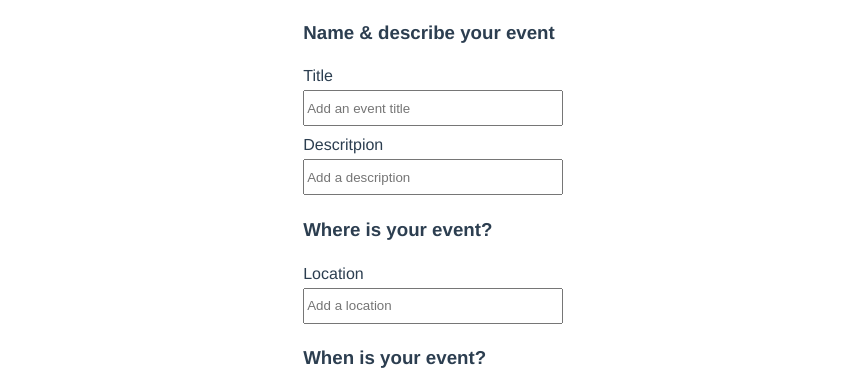
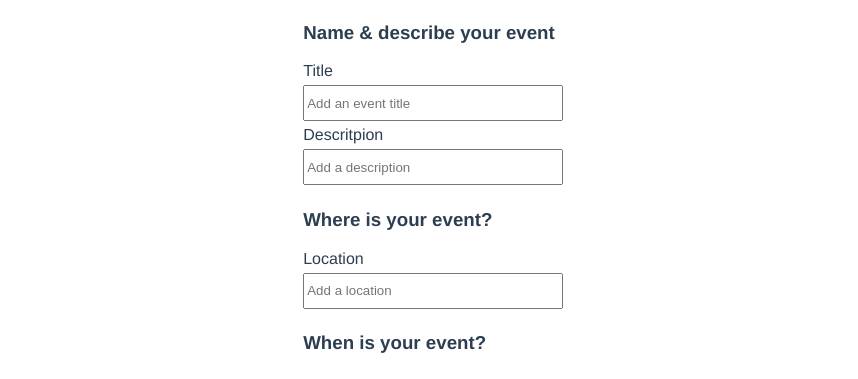
Before and after one commit to ShmidtAlex/rwv, a Vue app: page /event/create in a window 1280 px wide. Shown: the part 226-605 px from the top of the page, without its empty margins (211-1069 px from the left). Built offline with nearby package versions, Linux system fonts and the light colour scheme.

Commit message:
BaseInput setted

```diff
--- a/db.json
+++ b/db.json
@@ -317,6 +317,21 @@
       "date": "2021-06-16T17:38:00.000Z",
       "time": "14:00",
       "attendees": []
+    },
+    {
+      "id": 5318982,
+      "user": {
+        "id": "abc123",
+        "name": "Adam Jahr"
+      },
+      "category": "",
+      "organizer": "Adam Jahr",
+      "title": "Create a new creature",
+      "description": "",
+      "location": "",
+      "date": "",
+      "time": "",
+      "attendees": []
     }
   ],
   "create": []
--- /dev/null
+++ b/src/components/BaseInput.vue
@@ -0,0 +1,45 @@
+<template>
+  <div>
+    <label for="">{{ label }}</label>
+    <input :type="type" :placeholder="placeholder" :value="value" @input="updateValue" v-bind="$attrs">
+  </div>
+</template>
+
+<script>
+export default {
+  inheritAttrs: false, //this, together with v-bind="$attrs" allows pull down class as a prop (and all input attributes too)
+  props: {
+    label: {
+      type: String,
+      default: ''
+    },
+    value: [String, Number],
+    placeholder: String,
+    type: String
+  },
+
+  name: 'BaseInput',
+
+  data () {
+    return {
+
+    }
+  },
+  methods: {
+    updateValue(event) {
+      //for this approach, is important name emit action 'input' exactly
+      this.$emit('input', event.target.value)
+    }
+  }
+}
+</script>
+
+<style lang="scss" scoped>
+.field {
+  input, select {
+    width: 100%;
+    margin: 5px 0;
+    height: 30px;
+  }
+}
+</style>
--- a/src/views/EventCreate.vue
+++ b/src/views/EventCreate.vue
@@ -21,23 +21,29 @@
       </template> -->
 
       <h3>Name & describe your event</h3>
-      <div class="field">
-        <label for="">Title</label>
-        <input type="text" v-model="event.title" placeholder="Add an event title">
-      </div>
-      <div class="field">
-        <label for="">Descritpion</label>
-        <input type="text" v-model="event.description" placeholder="Add a description">
-      </div>
-      <!-- <BaseInput
-        label="Title"
-        v-model="event.title"
-        type="text"
-        placeholder="Title"
-        class="field"
+      <!-- <div class="field"> -->
+        <BaseInput
+          label="Title"
+          placeholder="Add an event title"
+          type="text"
+          v-model="event.title"
+          class="field"
+        />
+      <!-- </div> -->
+
+       <!-- /*
+        @blur="$v.event.title.$touch()"
         :class="{ error: $v.event.title.$error }"
-        @blur="$v.event.title.$touch()"
-      /> -->
+        */ -->
+
+        <BaseInput
+          label="Descritpion"
+          placeholder="Add a description"
+          type="text"
+          v-model="event.description"
+          class="field"
+        />
+
 
       <!-- <template v-if="$v.event.title.$error">
         <p v-if="!$v.event.title.required" class="errorMessage">Title is required.</p>
@@ -58,10 +64,14 @@
       </template> -->
 
       <h3>Where is your event?</h3>
-      <div class="field">
-        <label for="">Location</label>
-        <input type="text" v-model="event.location" placeholder="Add a location">
-      </div>
+       <BaseInput
+          label="Location"
+          placeholder="Add a location"
+          type="text"
+          v-model="event.location"
+          class="field"
+        />
+
      <!--  <BaseInput
         label="Location"
         v-model="event.location"
@@ -166,6 +176,9 @@ export default {
         time: '',
         attendees: []
       }
+    },
+    changeTitle(value) {
+      this.title
     }
   },
   computed: {
```
